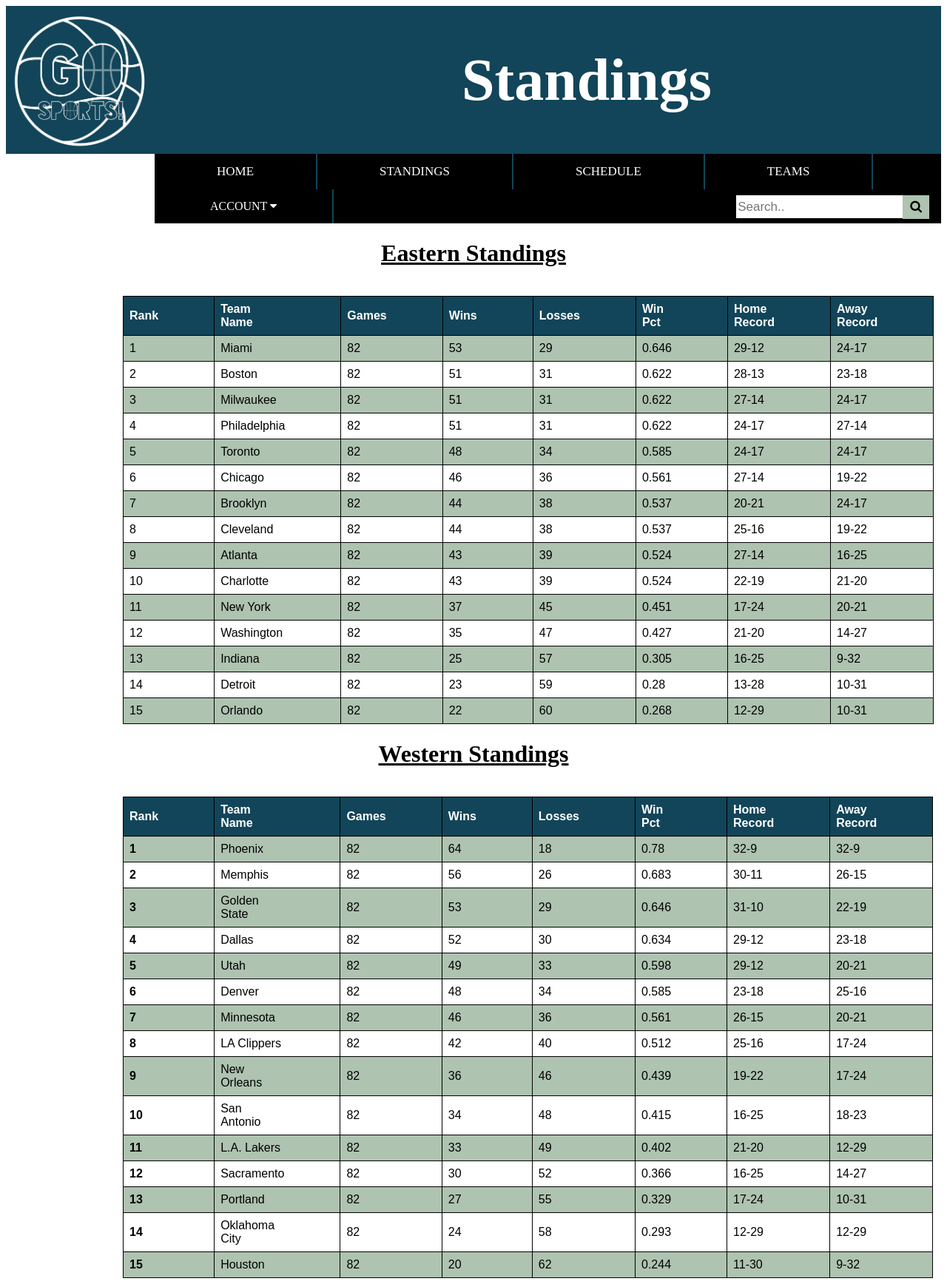
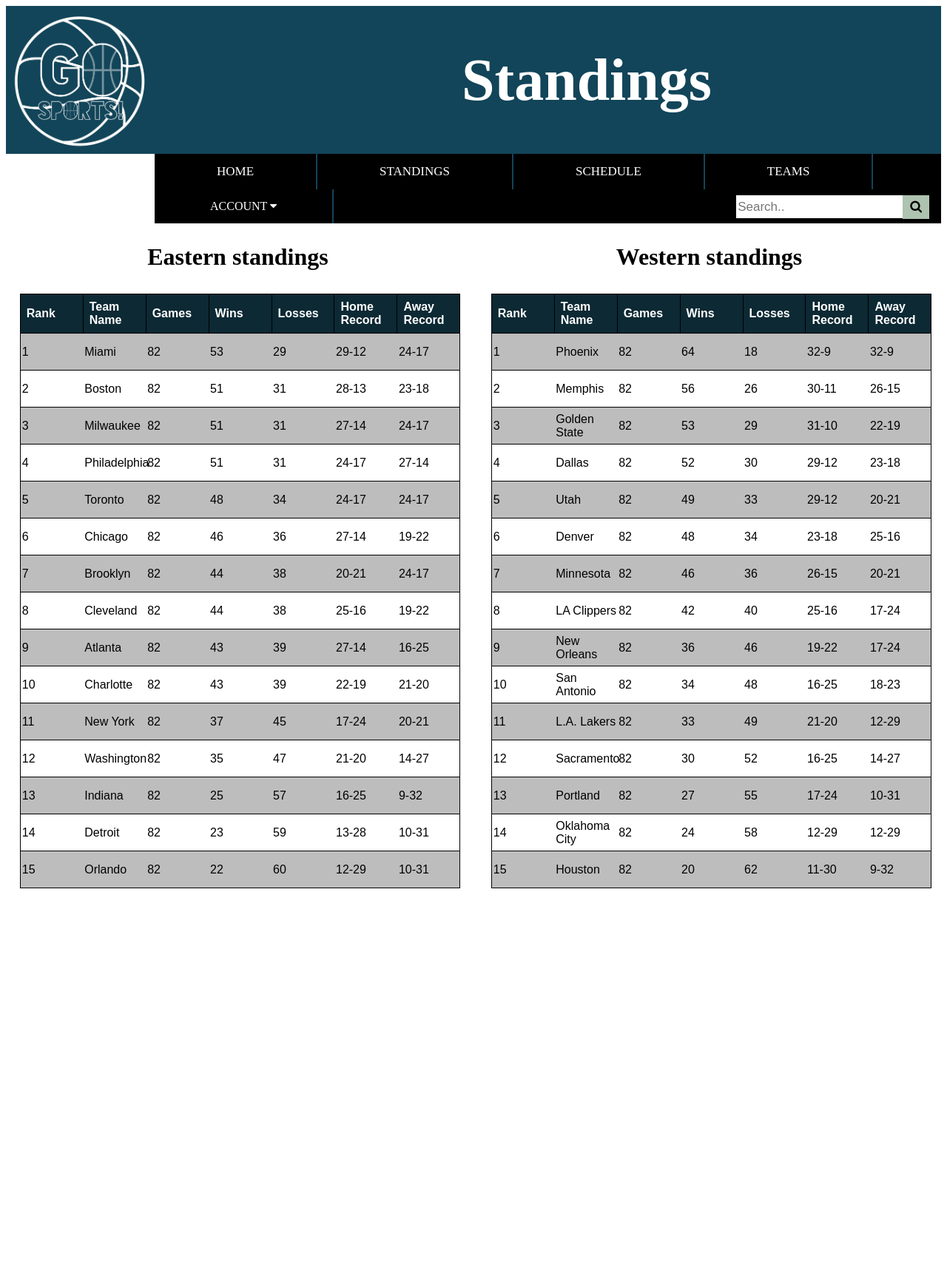
Before and after one commit to sjdefran1/GoSports, a Django app: page /standings/ in a window 1280 px wide. Shown: the whole page at 74% size. After the commit the page ends 1201 px from the top, so only its background shows below. Run offline with Django 4.2, Linux system fonts and the light colour scheme; data comes from the database, SQL or seed files in the repository; both versions use the stored data as it was after the commit.

Commit message:
changed standings tables to be inline, new choose teams page using real logos

```diff
--- a/Site/GoSports/static/styling.css
+++ b/Site/GoSports/static/styling.css
@@ -276,8 +276,8 @@ button.primaryContained:hover {
 .teams_grid {
   display: grid;
   padding: 10px;
-  column-gap: 5px;
-  row-gap: 10px;
+  column-gap: 3px;
+  row-gap: 40px;
   grid-template-columns: repeat(10 , 1.1fr);
   grid-template-rows: repeat(3, 110px);
   align-items: center;
@@ -286,12 +286,13 @@ button.primaryContained:hover {
 
 .teams_grid_item {
   padding: 10px;
+
 }
 
 img.teams:hover,
 img.teams:focus {
-  width: 108px;
-  height: 108px;
+  width: 112px;
+  height: 112px;
 }
 
 .scheduleTable {
@@ -368,3 +369,53 @@ img.teams:focus {
   text-decoration: underline;
   font-size: 102%;
 }
+/* ------------ end roster table-----*/
+
+.standingsTable {
+  font-family: arial, sans-serif;
+  border-collapse: collapse;
+  table-layout: fixed;
+  border: 1px solid black;
+  width: 95%;
+  margin-left: 3%;
+  margin-right: 3%;
+
+  /*
+  min-width: 50%;
+  max-width: 75%;
+  margin-left: 0%;
+  */
+}
+
+.standingsTable td, th {
+  /*border: 1px solid black;*/
+  text-align: left;
+}
+
+.standingsTable th {
+  background-color: #0c2934;
+  color: white;
+  width: 1%;
+}
+
+.standingsTable td {
+  padding-left: 2px;
+}
+
+.standingsTable tr {
+  height: 50px;
+  border-bottom: 1px solid black;
+}
+.standingsTable tr:nth-child(even) {
+  background-color: #bebdbd;
+}
+.standingsTable tr:hover{background-color: rgb(148, 158, 246);}
+
+.standingsTable a:link {
+  color: rgb(54, 84, 169);
+  text-decoration: none;
+}
+.standingsTable a:hover{
+  text-decoration: underline;
+  font-size: 102%;
+}
--- a/Site/GoSports/urls.py
+++ b/Site/GoSports/urls.py
@@ -1,5 +1,5 @@
 from django.urls import path
-from .views import HomePageView, SearchPageView, SchedulePageView, LoginPageView, DiscussionPageView, AccountCreated, home_page, signup, standings_tables, player_page, team_page, search_page, schedule_page, DefaultTeamsPageView
+from .views import HomePageView, SearchPageView, SchedulePageView, LoginPageView, DiscussionPageView, AccountCreated, home_page, signup, standings_tables, player_page, team_page, search_page, schedule_page, DefaultTeamsPageView, choose_team_page
 
 urlpatterns = [
     path("", home_page, name="home"),
@@ -9,7 +9,7 @@ urlpatterns = [
     path("accounts/signup/", signup, name="signup"),
     path("accounts/created/", AccountCreated.as_view() , name="accounts_created"),
     path("discussion/", DiscussionPageView.as_view(), name="discussion"),
-    path("teams/", DefaultTeamsPageView.as_view(), name="teams"),
+    path("teams/", choose_team_page, name="teams"),
     path("team/<str:team_name>/", team_page, name="team"),
     path("players/<int:player_id>/",  player_page , name="players"),
     path("search/", search_page, name="search")
--- a/Site/GoSports/views.py
+++ b/Site/GoSports/views.py
@@ -154,3 +154,7 @@ def home_page(request):
     games_today = GamesToday.objects.all()
     gameOver = GamesToday.objects.filter(status='final')
     return render(request, 'home.html', locals())
+
+def choose_team_page(request):
+    all_teams = Teams.objects.all()
+    return render(request, 'default_team.html', locals())
--- a/Site/templates/standings.html
+++ b/Site/templates/standings.html
@@ -4,19 +4,53 @@
 {% load static %}
 {% block content %}
 
+<style>
+    * {
+        box-sizing: border-box;
+      }
+
+      .row {
+        margin-left:-5px;
+        margin-right:-5px;
+      }
+
+      .column {
+        float: left;
+        width: 50%;
+        padding: 5px;
+      }
+
+      /* Clearfix (clear floats) */
+      .row::after {
+        content: "";
+        clear: both;
+        display: table;
+      }
+</style>
+
 <body>
     <!-- Bootstrap Notes -->
     <!-- Wrap everything with container, every 'col-sm' div tag breaks the page into a new column -->
     <!-- For better explanation go to https://getbootstrap.com/docs/4.1/layout/overview/ -->
-    <h1 style="text-align: center"><u>Eastern Standings</u></h1><br>
-    <table class="table" id="tableHeaders1">
+    <div class="row">
+        <div class="column">
+            <h1 style="text-align: center;">Eastern standings</h1>
+        </div>
+        <div class="column">
+            <h1 style="text-align: center;">Western standings</h1>
+        </div>
+
+    </div>
+    <div class="row">
+
+        <div class="column">
+            <table class="standingsTable"  id="east_table">
                 <tr>
                     <th>Rank</th>
                     <th>Team Name</th>
                     <th>Games</th>
                     <th>Wins</th>
                     <th>Losses</th>
-            <th>Win Pct</th>
                     <th>Home Record</th>
                     <th>Away Record</th>
                 </tr>
@@ -31,23 +65,21 @@
                     <td>{{team.g}}</td>
                     <td>{{team.w}}</td>
                     <td>{{team.l}}</td>
-            <td>{{team.w_pct}}</td>
                     <td>{{team.home_record}}</td>
                     <td>{{team.road_record}}</td>
                 </tr>
                 {% endfor %}
                 {% endif %}
             </table>
-
-    <h1 style="text-align: center"><u>Western Standings</u></h1><br>
-    <table class="table">
+        </div>
+        <div class="column">
+            <table class="standingsTable"   id="west_table">
                 <tr>
                     <th>Rank</th>
                     <th>Team Name</th>
                     <th>Games</th>
                     <th>Wins</th>
                     <th>Losses</th>
-            <th>Win Pct</th>
                     <th>Home Record</th>
                     <th>Away Record</th>
                 </tr>
@@ -55,18 +87,19 @@
                 {% if west %}
                 {% for team in west %}
                 <tr>
-            <th>{{team.rank}}</th>
+                    <td>{{team.rank}}</td>
                     <td>{{team.team}}</td>
                     <td>{{team.g}}</td>
                     <td>{{team.w}}</td>
                     <td>{{team.l}}</td>
-            <td>{{team.w_pct}}</td>
                     <td>{{team.home_record}}</td>
                     <td>{{team.road_record}}</td>
                 </tr>
                 {% endfor %}
                 {% endif %}
             </table>
+        </div>
+    </div>
 </body>
 </html>
 
```
Also changed, not shown: Site/templates/default_team.html (+6 -3 lines), backend/db_scripts/gosports_nba_api.db. Lines whose indentation alone changed are shown as unchanged.
